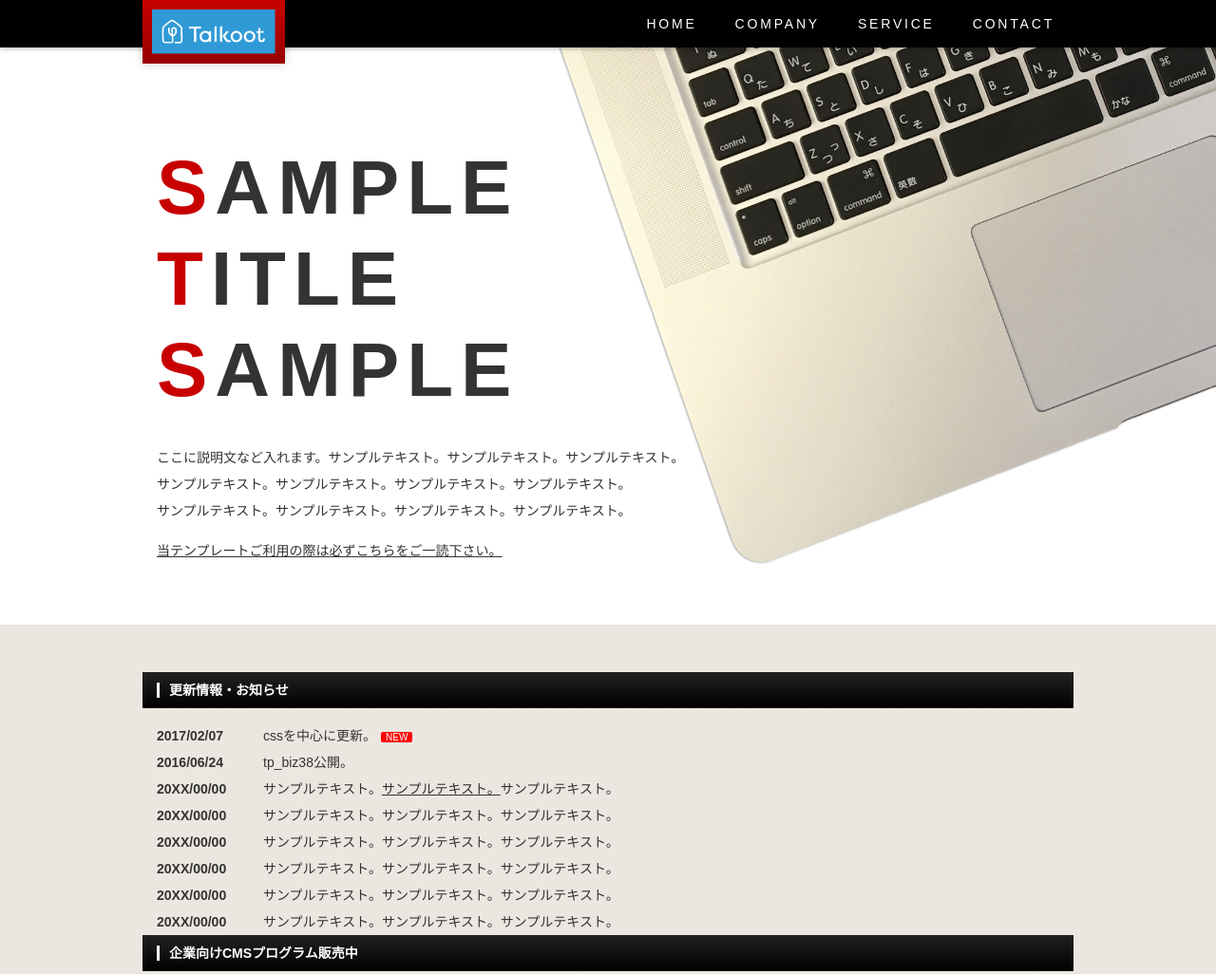
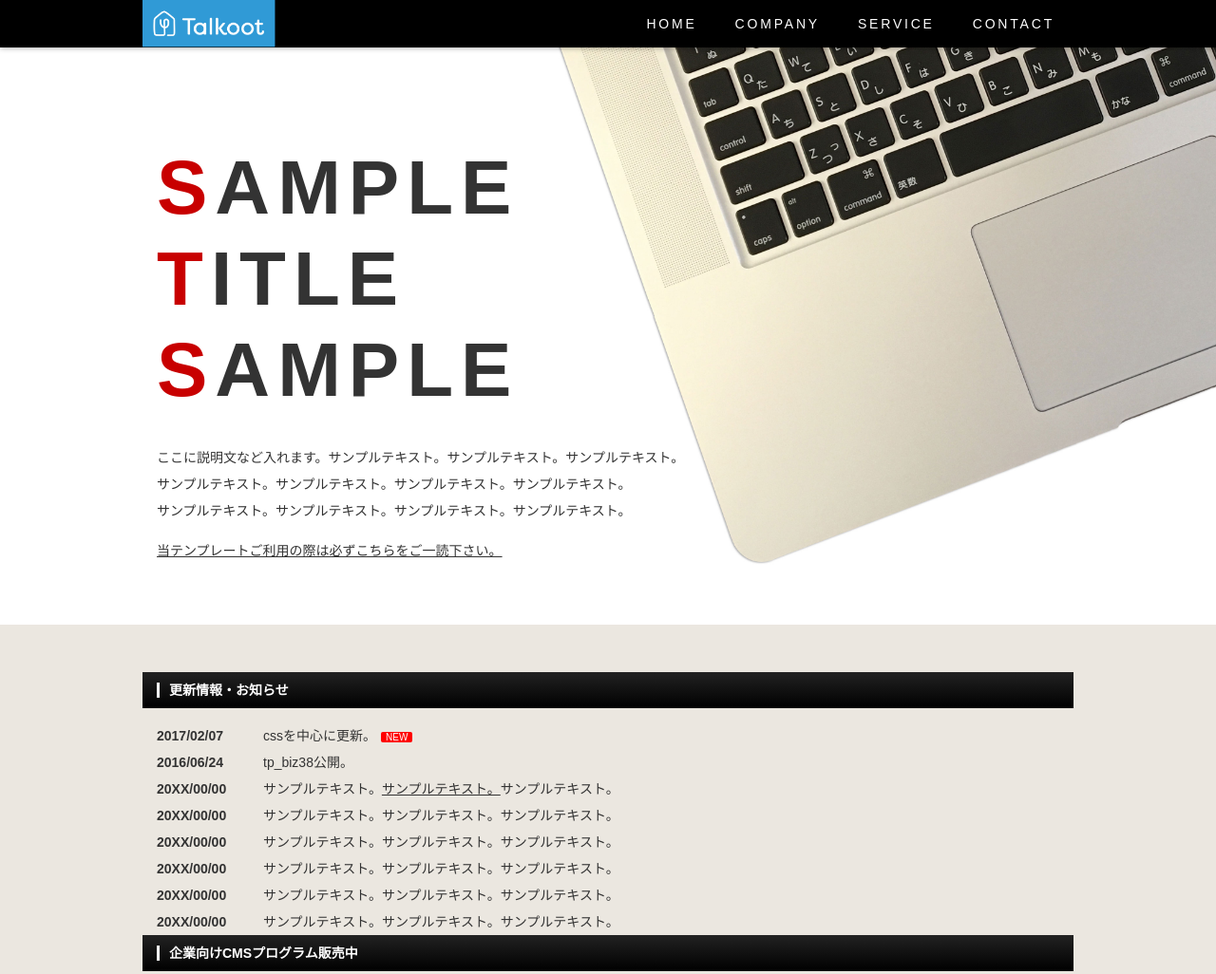
Before and after one commit to mina-kawani/website-mina, a plain HTML site: page index.html in a window 1280 px wide. Shown: the top 1026 px of the page at 95% size. Drawn offline with Linux system fonts and the light colour scheme.

Commit message:
logo修正

```diff
--- a/css/style.css
+++ b/css/style.css
@@ -52,15 +52,17 @@ header {
 }
 /*ロゴ画像の設定*/
 header #logo {
-	width: 130px;	/*ブロック幅*/
+	width: 140px;	/*ブロック幅*/
 	float: left;	/*左に回りこみ*/
-	padding: 10px;	/*ロゴブロック内の余白*/
-	background: #c80000;	/*背景色（古いブラウザ用）*/
-	background: -webkit-gradient(linear, left top, left bottom, from(#c80000), to(#970000));	/*グラデーション*/
-	background: -webkit-linear-gradient(#c80000, #970000);	/*同上*/
-	background: linear-gradient(#c80000, #970000);			/*同上*/
-	-webkit-box-shadow: 0px 0px 10px rgba(0,0,0,0.2);	/*影の設定。右・下・ぼかし幅・色(rgba)の設定。rgba値は左３つが色指定(この場合は黒)で最後の小数点が透明度。*/
+	/*
+	padding: 10px;	/*ロゴブロック内の余白
+	background: #309ab6;	/*背景色（古いブラウザ用）
+	background: -webkit-gradient(linear, left top, left bottom, from(#c80000), to(#970000));	/*グラデーション
+	background: -webkit-linear-gradient(#c80000, #970000);	/*同上
+	background: linear-gradient(#c80000, #970000);			/*同上
+	-webkit-box-shadow: 0px 0px 10px rgba(0,0,0,0.2);	/*影の設定。右・下・ぼかし幅・色(rgba)の設定。rgba値は左３つが色指定(この場合は黒)で最後の小数点が透明度。
 	box-shadow: 0px 0px 10px rgba(0,0,0,0.2);			/*同上*/
+
 }
 
 /*inner
```
